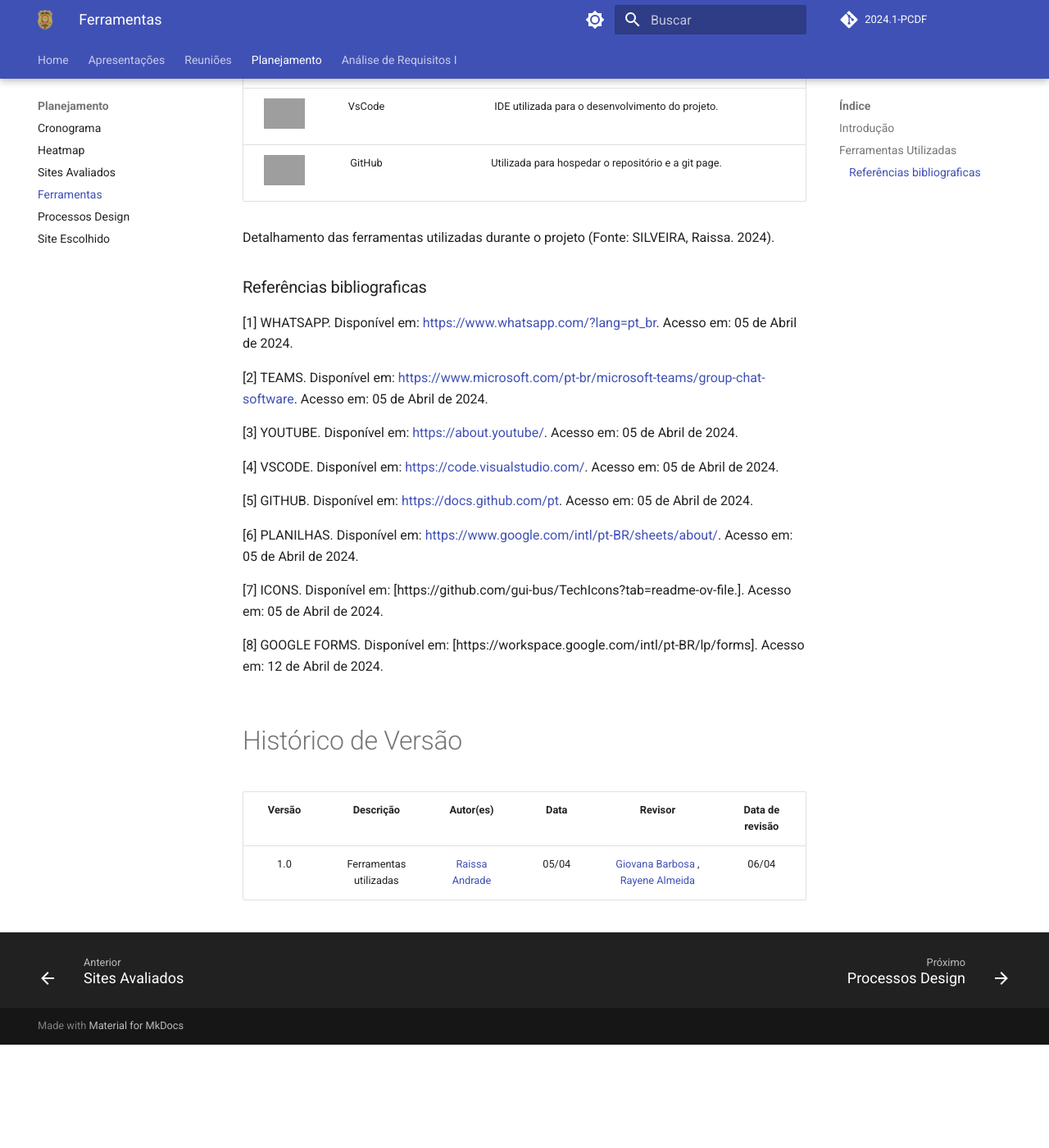
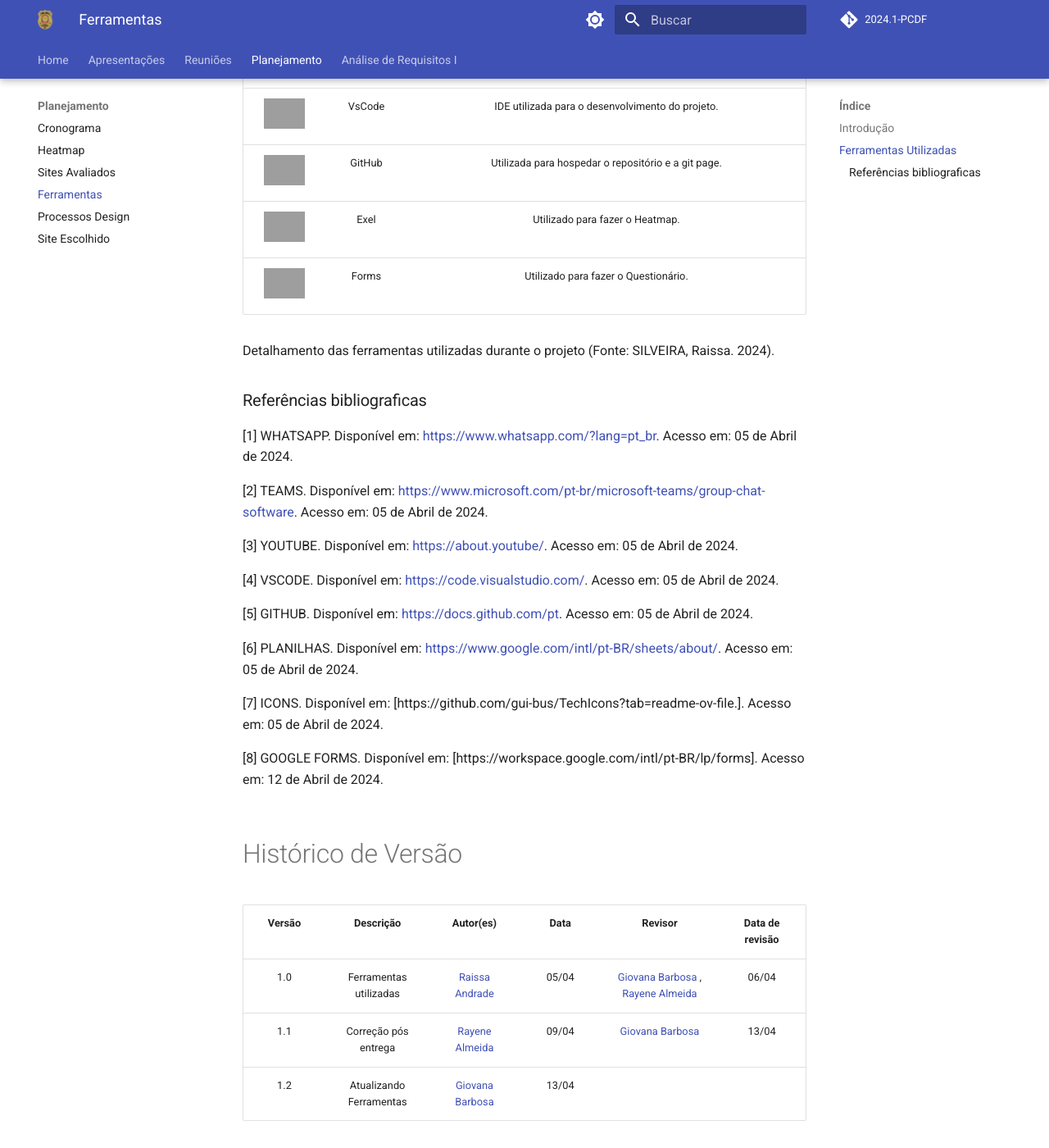
Before and after one commit to Interacao-Humano-Computador/2024.1-PCDF, an MkDocs documentation site: the page built from docs/planejamento/ferramentas.md, in a window 1280 px wide and 1400 px high, scrolled down 608 px. Shown: the whole window at 82% size. Built offline with MkDocs 1.6.1 and Material for MkDocs 9.7.7, drawn with Linux system fonts in a browser that asks for light colours; comment, search, counter and statistics services are not loaded; before the commit the page ends 1882 px from its top, so only the background shows below that; grey boxes are pictures that could not be loaded.

Commit message:
Corrigindo

```diff
--- a/docs/planejamento/ferramentas.md
+++ b/docs/planejamento/ferramentas.md
@@ -16,6 +16,8 @@
 | <img src="https://raw.githubusercontent.com/gui-bus/TechIcons/70f9ca213e35be00f41c0350d77c238c999db688/Dark/Youtube.svg" alt="YouTube" width=50px> | Youtube | Usamos o Youtube para colocar as gravações do projeto.|
 | <img src="https://raw.githubusercontent.com/gui-bus/TechIcons/70f9ca213e35be00f41c0350d77c238c999db688/Dark/VSCode.svg" alt="VsCode" width=50px> | VsCode | IDE utilizada para o desenvolvimento do projeto.|
 | <img src="https://raw.githubusercontent.com/gui-bus/TechIcons/70f9ca213e35be00f41c0350d77c238c999db688/Dark/Github.svg" alt="GitHub" width=50px> | GitHub | Utilizada para hospedar o repositório e a git page.  |
+| <img src="https://raw.githubusercontent.com/gui-bus/TechIcons/70f9ca213e35be00f41c0350d77c238c999db688/Dark/Excel.svg" alt="Google Planilhas" width=50px> | Exel | Utilizado para fazer o Heatmap.  |
+| <img src="https://cdn-icons-png.flaticon.com/128/2991/2991110.png" alt="Google Forms" width=50px> | Forms | Utilizado para fazer o Questionário.  |
 
 
 
@@ -50,3 +52,5 @@
 | Versão |          Descrição              |     Autor(es)      |      Data      |   Revisor     |    Data de revisão    |
 |:------:|:-------------------------------:|:--------------:|:--------------:|:-------------:|:---------------------:|
 |  1.0   | Ferramentas utilizadas                 |  [Raissa Andrade ](https://github.com/RaissaAndradeS)      |   05/04   |       [Giovana Barbosa ](https://github.com/gio221), [Rayene Almeida ](https://github.com/rayenealmeida)        |     06/04                 |
+|  1.1   | Correção pós entrega                   |   [Rayene Almeida ](https://github.com/rayenealmeida)      |   09/04   |      [Giovana Barbosa ](https://github.com/gio221)        |        13/04              |
+|  1.2   | Atualizando Ferramentas                 |  [Giovana Barbosa ](https://github.com/gio221)    |   13/04   |         |                 |
--- a/mkdocs.yml
+++ b/mkdocs.yml
@@ -20,6 +20,7 @@
     - Processos Design: planejamento/processoDesign.md
     - Site Escolhido: planejamento/siteescolhido.md
   - Análise de Requisitos I:
+    - Aspectos Éticos: analise_requisitos1/aspectos_éticos.md
     - Perfil de usuário: analise_requisitos1/perfil_de_usuario.md
 
 theme:
```
Also changed, not shown: docs/apresentacao/apresentacao01.md (+1 -1 lines), docs/analise_requisitos1/aspectos_éticos.md (added).
